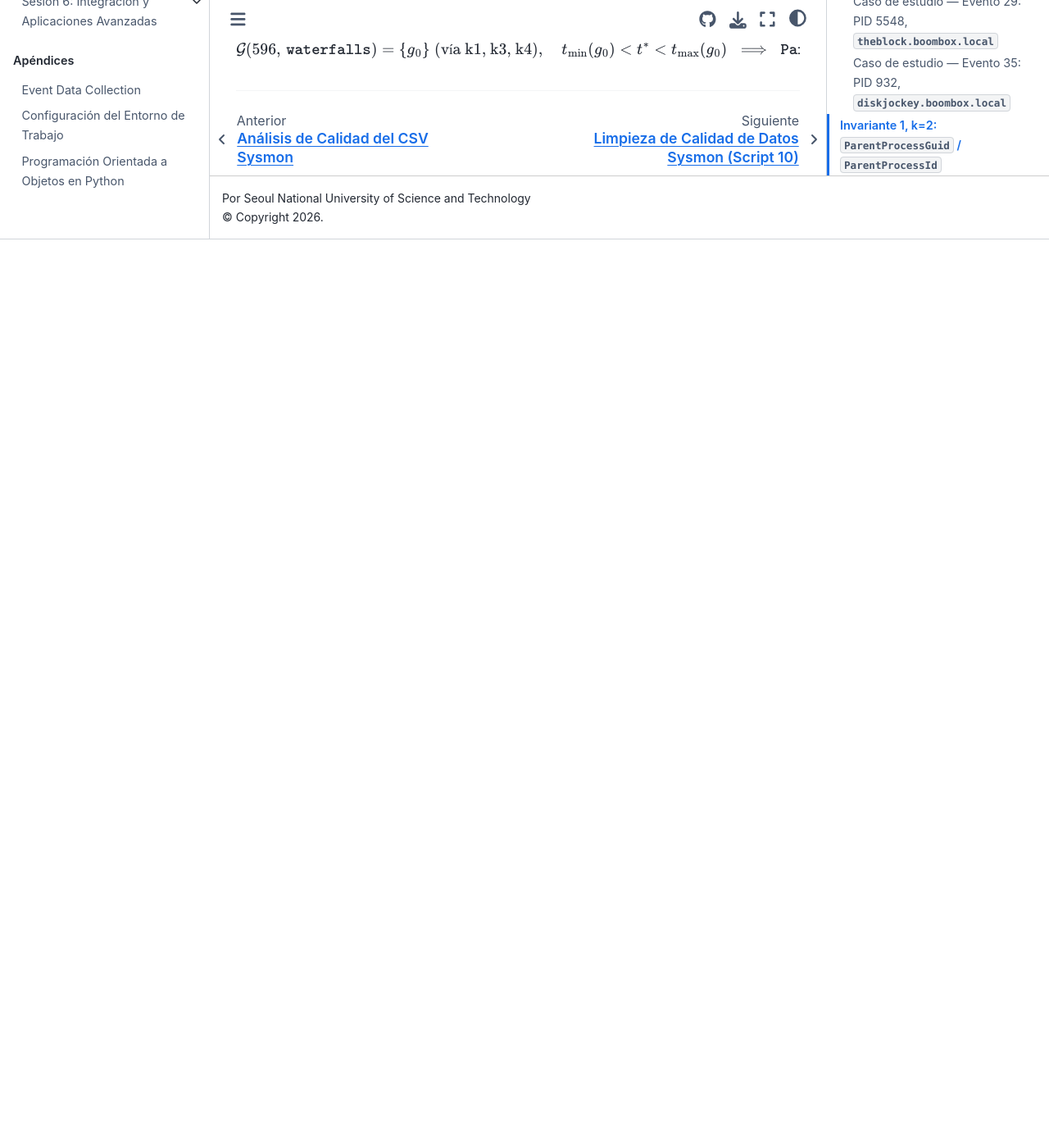
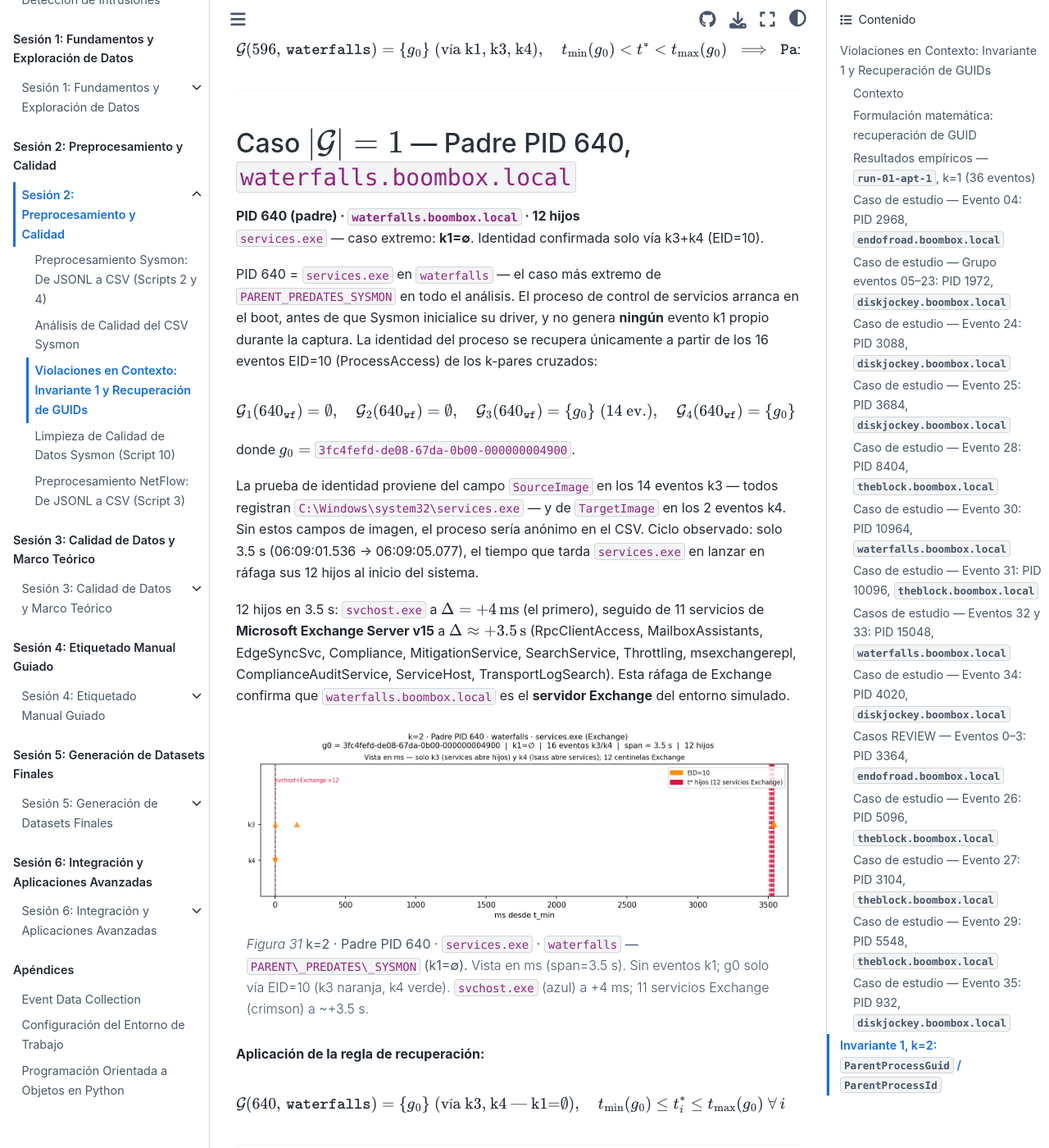
Before and after one commit to ollerenac/curso2026, a Jupyter Book: the page built from sesion-2/9-violaciones-en-contexto.md, in a window 1280 px wide and 1400 px high, scrolled down 55277 px. Shown: the whole window at 82% size. Built offline with Jupyter Book 1.0.4 settings and Sphinx 7.4.7 and the Sphinx Book theme 1.1.4, drawn with Linux system fonts in a browser that asks for light colours; before the commit the page ends 55569 px from its top, so only the background shows below that.

Commit message:
analysis(sesion-2): k=2 REPLACE_GUID — PID 640 waterfalls (k1=∅, services.exe + 11 Exchange services)
Co-Authored-By: Claude Sonnet 4.6 <noreply@anthropic.com>

````diff
--- a/sesion-2/9-violaciones-en-contexto.md
+++ b/sesion-2/9-violaciones-en-contexto.md
@@ -2074,3 +2074,57 @@ t_{\min}(g_0) < t^* < t_{\max}(g_0)
 $$
 
 ---
+
+## Caso $\lvert\mathcal{G}\rvert = 1$ — Padre PID 640, `waterfalls.boombox.local`
+
+**PID 640 (padre) · `waterfalls.boombox.local` · 12 hijos**
+`services.exe` — caso extremo: **k1=∅**. Identidad confirmada solo vía k3+k4 (EID=10).
+
+PID 640 = `services.exe` en `waterfalls` — el caso más extremo de `PARENT_PREDATES_SYSMON`
+en todo el análisis. El proceso de control de servicios arranca en el boot, antes de que
+Sysmon inicialice su driver, y no genera **ningún** evento k1 propio durante la captura.
+La identidad del proceso se recupera únicamente a partir de los 16 eventos EID=10
+(ProcessAccess) de los k-pares cruzados:
+
+$$
+\mathcal{G}_1(640_{\texttt{wf}}) = \emptyset,\quad
+\mathcal{G}_2(640_{\texttt{wf}}) = \emptyset,\quad
+\mathcal{G}_3(640_{\texttt{wf}}) = \{g_0\}\;(14\text{ ev.}),\quad
+\mathcal{G}_4(640_{\texttt{wf}}) = \{g_0\}\;(2\text{ ev.})
+\quad\Rightarrow\quad \lvert\mathcal{G}\rvert = 1
+$$
+
+donde $g_0 =$ `3fc4fefd-de08-67da-0b00-000000004900`.
+
+La prueba de identidad proviene del campo `SourceImage` en los 14 eventos k3 —
+todos registran `C:\Windows\system32\services.exe` — y de `TargetImage` en los 2
+eventos k4. Sin estos campos de imagen, el proceso sería anónimo en el CSV.
+Ciclo observado: solo 3.5 s (06:09:01.536 → 06:09:05.077), el tiempo que tarda
+`services.exe` en lanzar en ráfaga sus 12 hijos al inicio del sistema.
+
+12 hijos en 3.5 s: `svchost.exe` a $\Delta = +4\,\text{ms}$ (el primero), seguido de
+11 servicios de **Microsoft Exchange Server v15** a $\Delta \approx +3.5\,\text{s}$
+(RpcClientAccess, MailboxAssistants, EdgeSyncSvc, Compliance, MitigationService,
+SearchService, Throttling, msexchangerepl, ComplianceAuditService, ServiceHost,
+TransportLogSearch). Esta ráfaga de Exchange confirma que `waterfalls.boombox.local`
+es el **servidor Exchange** del entorno simulado.
+
+```{figure} img/ev_k2_wf640_timeline.png
+:name: ev-k2-wf640-timeline
+:width: 100%
+
+**k=2 · Padre PID 640 · `services.exe` · `waterfalls` — `PARENT\_PREDATES\_SYSMON` (k1=∅).**
+Vista en ms (span=3.5 s). Sin eventos k1; g0 solo vía EID=10 (k3 naranja, k4 verde).
+`svchost.exe` (azul) a +4 ms; 11 servicios Exchange (crimson) a ~+3.5 s.
+```
+
+**Aplicación de la regla de recuperación:**
+
+$$
+\mathcal{G}(640,\,\texttt{waterfalls}) = \{g_0\}\;(\text{vía k3, k4 — k1=∅}),\quad
+t_{\min}(g_0) \leq t^*_i \leq t_{\max}(g_0)\;\forall\,i
+\;\implies\; \texttt{ParentProcessGuid} \leftarrow g_0 \quad
+[\texttt{PARENT\_PREDATES\_SYSMON}]
+$$
+
+---
````
Also changed, not shown: sesion-2/img/ev_k2_wf640_timeline.png (added), 1 other file.
